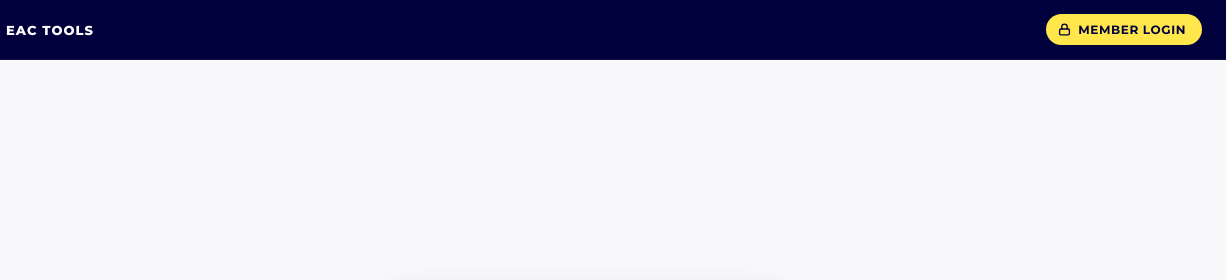
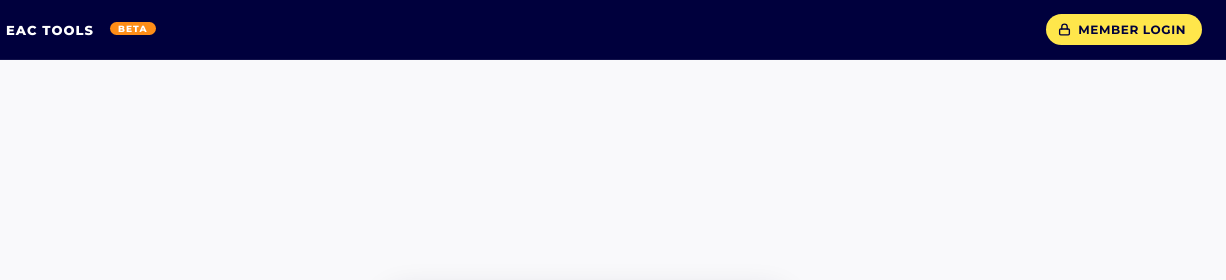
Before and after one commit to camav2/eac-tools, a website: page public/dashboard.html in a window 1280 px wide. Shown: the top 280 px of the page, 54-1280 px from the left. Drawn offline with Linux system fonts and the light colour scheme; no server answers.

Commit message:
Add beta badge to dashboard nav logo

```diff
--- a/public/dashboard.html
+++ b/public/dashboard.html
@@ -55,7 +55,7 @@
       <polyline points="15.8 53.3 0 53.3 0 37.5" fill="#00003D"/>
       <polygon points="46.6 25.4 33.2 38.8 26.6 32.3 40 19 33.9 13 20.6 26.3 14.4 20.1 27.9 6.7 21.2 0 0 21.2 32.1 53.3 53.3 32.1 46.6 25.4" fill="#00003D"/>
     </svg>
-    <span class="header-logo-text">EAC Tools</span>
+    <span class="header-logo-text">EAC Tools</span><span class="beta-badge">Beta</span>
   </a>
   <div class="header-auth" id="header-auth"></div>
 </header>
```
